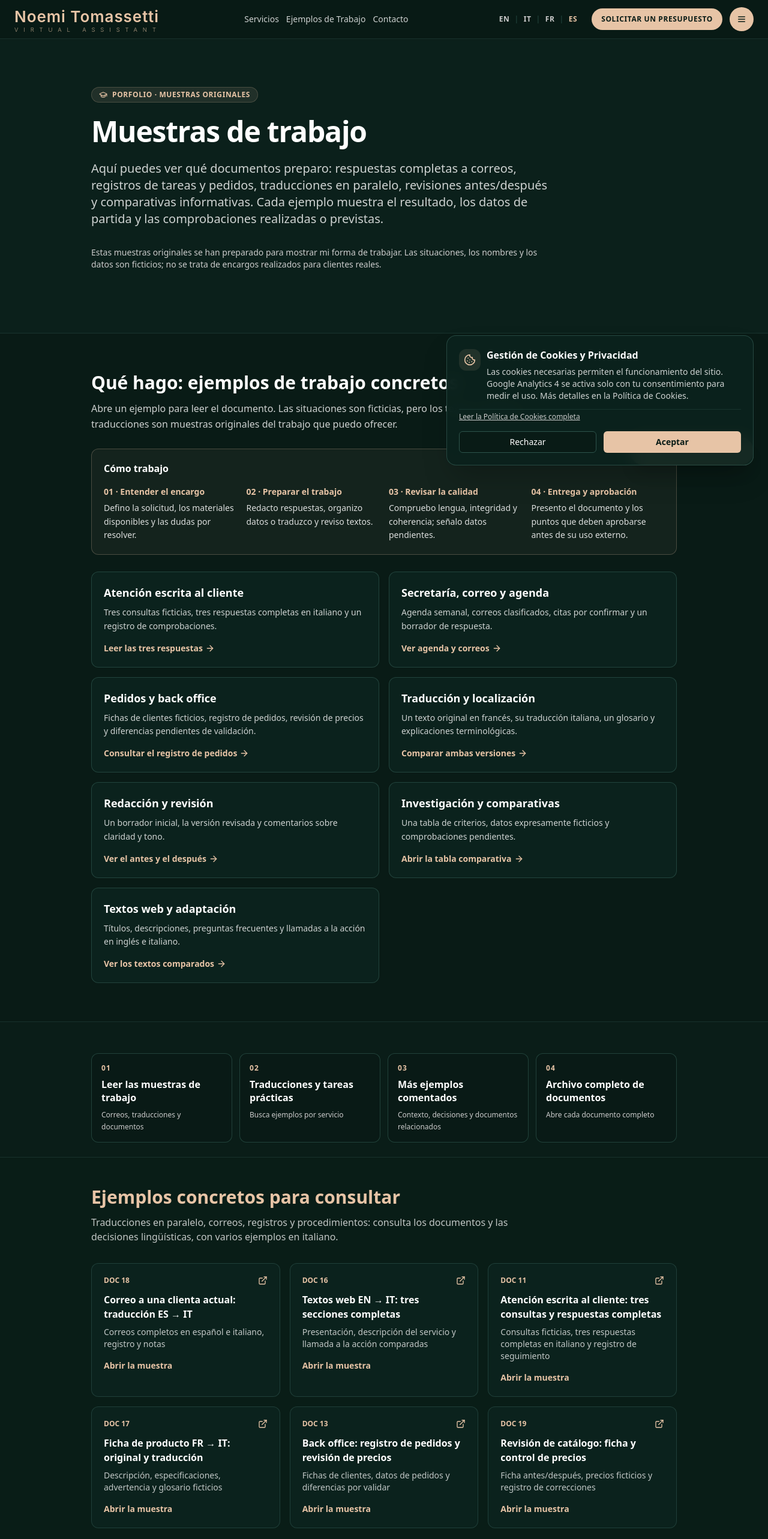
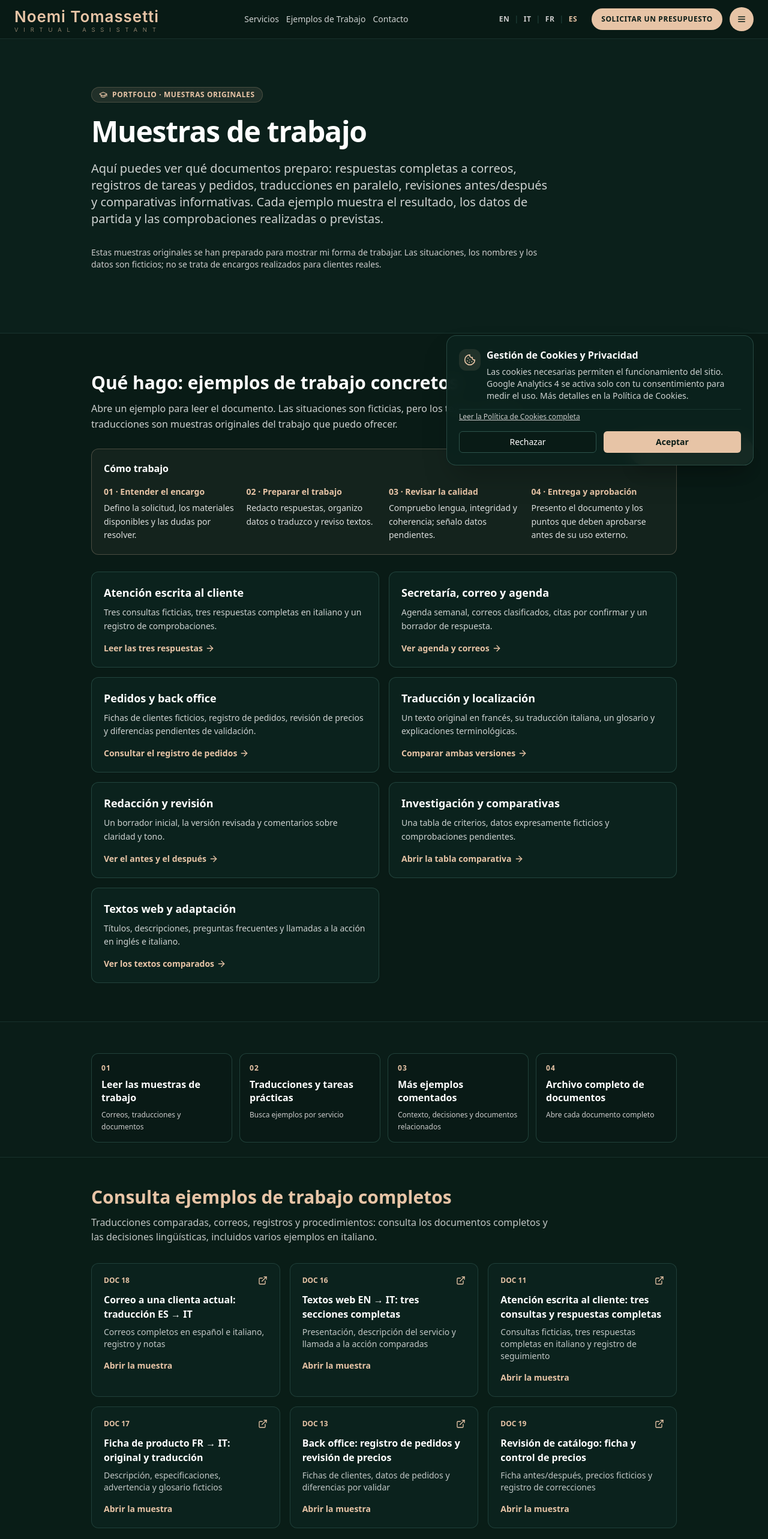
Before and after one commit to noemitomassetti/noemitomassetti-it, a React (Vite) app: page /es/ejemplos-de-trabajo in a window 1280 px wide. Shown: the top 2566 px of the page at 60% size. Built offline with nearby package versions, Linux system fonts and the light colour scheme; the HTML template or start-up script is replaced by a standard one.

Commit message:
Proofread Spanish portfolio labels and strengthen transparent sample descriptions

```diff
--- a/src/pages/Portfolio.tsx
+++ b/src/pages/Portfolio.tsx
@@ -318,10 +318,10 @@ export default function Portfolio() {
 
   const categories: { id: PortfolioCategory; label: Record<Language, string>; shortLabel: Record<Language, string>; icon: React.ReactNode }[] = [
     { id: "all", label: { it: "Tutti i progetti", en: "All examples", fr: "Tous les exemples", es: "Todas las muestras" }, shortLabel: { it: "Tutti", en: "All", fr: "Tous", es: "Todos" }, icon: <SlidersHorizontal className="w-3.5 h-3.5" /> },
-    { id: "translation", label: { it: "Traduzione & Localizzazione", en: "Translation & Localisation", fr: "Traduction & Localisation", es: "Traducción y Localización" }, shortLabel: { it: "Traduzioni", en: "Translation", fr: "Traduction", es: "Traducción" }, icon: <Globe className="w-3.5 h-3.5" /> },
+    { id: "translation", label: { it: "Traduzione & Localizzazione", en: "Translation & Localisation", fr: "Traduction & Localisation", es: "Traducción y localización" }, shortLabel: { it: "Traduzioni", en: "Translation", fr: "Traduction", es: "Traducción" }, icon: <Globe className="w-3.5 h-3.5" /> },
     { id: "research", label: { it: "Ricerche informative & confronti", en: "Informational research & comparisons", fr: "Recherche documentaire et comparaisons", es: "Investigación informativa y comparativas" }, shortLabel: { it: "Ricerche", en: "Research", fr: "Recherche", es: "Investigación" }, icon: <Search className="w-3.5 h-3.5" /> },
     { id: "backoffice", label: { it: "Segreteria & Back Office Operativo", en: "Secretarial support & operational back office", fr: "Secrétariat, relation client et back-office", es: "Secretaría, atención al cliente y back office" }, shortLabel: { it: "Back office", en: "Back office", fr: "Back-office", es: "Back office" }, icon: <Briefcase className="w-3.5 h-3.5" /> },
-    { id: "writing", label: { it: "Scrittura & Revisione", en: "Writing & Revision", fr: "Rédaction & Révision", es: "Redacción y Corrección" }, shortLabel: { it: "Revisione", en: "Writing", fr: "Révision", es: "Redacción" }, icon: <PenTool className="w-3.5 h-3.5" /> },
+    { id: "writing", label: { it: "Scrittura & Revisione", en: "Writing & Revision", fr: "Rédaction & Révision", es: "Redacción y revisión" }, shortLabel: { it: "Revisione", en: "Writing", fr: "Révision", es: "Redacción" }, icon: <PenTool className="w-3.5 h-3.5" /> },
     { id: "web", label: { it: "Contenuti per Siti & Landing Page", en: "Website & Landing Page Copy", fr: "Contenus web et pages de destination", es: "Contenidos web y páginas de destino" }, shortLabel: { it: "Contenuti web", en: "Web copy", fr: "Contenus web", es: "Contenidos web" }, icon: <Layers className="w-3.5 h-3.5" /> },
   ];
 
@@ -408,7 +408,7 @@ export default function Portfolio() {
               : lang === "fr"
               ? "Portfolio · Exemples originaux"
               : lang === "es"
-              ? "Porfolio · Muestras originales"
+              ? "Portfolio · Muestras originales"
               : "Portfolio · Original Work Samples"}
           </div>
 
@@ -500,12 +500,12 @@ export default function Portfolio() {
       <section aria-labelledby="tangible-work" className="scroll-mt-24 py-12 border-b border-border/40 bg-card/30">
         <div className="container px-4 md:px-6 max-w-5xl mx-auto">
           <h2 id="tangible-work" className="text-2xl md:text-3xl font-bold text-primary mb-3">
-            {lang === "it" ? "Esempi concreti da consultare" : lang === "fr" ? "Exemples concrets à consulter" : lang === "es" ? "Ejemplos concretos para consultar" : "Explore the sample documents"}
+            {lang === "it" ? "Esempi concreti da consultare" : lang === "fr" ? "Exemples concrets à consulter" : lang === "es" ? "Consulta ejemplos de trabajo completos" : "Explore the sample documents"}
           </h2>
           <p className="text-foreground/75 mb-8 max-w-3xl">
             {lang === "it" ? "Email, registri operativi, traduzioni a fronte, schede prodotto e procedure. Apri i documenti e valuta direttamente chiarezza, terminologia e organizzazione."
               : lang === "fr" ? "Traductions en regard, courriels, tableaux de suivi et procédures : consultez les documents et les choix de formulation, dont plusieurs exemples en italien."
-              : lang === "es" ? "Traducciones en paralelo, correos, registros y procedimientos: consulta los documentos y las decisiones lingüísticas, con varios ejemplos en italiano."
+              : lang === "es" ? "Traducciones comparadas, correos, registros y procedimientos: consulta los documentos completos y las decisiones lingüísticas, incluidos varios ejemplos en italiano."
               : "Side-by-side translations, customer emails, trackers and procedures. Read the documents and evaluate the wording, including complete samples in Italian."}
           </p>
           <div className="grid grid-cols-1 sm:grid-cols-2 lg:grid-cols-3 gap-4">
@@ -857,7 +857,7 @@ export default function Portfolio() {
                                     : lang === "fr"
                                     ? "Texte Source"
                                     : lang === "es"
-                                    ? "Texto Origen"
+                                    ? "Texto original"
                                     : "Original Source"}{" "}
                                   ({caseItem.comparison.sourceLang})
                                 </span>
@@ -1151,7 +1151,7 @@ export default function Portfolio() {
                 : lang === "fr"
                 ? "Tous les documents présentés ci-dessus comportent des données synthétiques à vocation purement méthodologique pour illustrer la rigueur de Noemi Tomassetti."
                 : lang === "es"
-                ? "Todos los documentos presentados contienen datos sintéticos con fines exclusivamente metodológicos para mostrar el rigor analítico de Noemi Tomassetti."
+                ? "Estos documentos son ejemplos originales creados para el portfolio con situaciones, nombres y datos ficticios. No proceden de encargos realizados para clientes."
                 : "All documents above are produced with synthetic data for independent methodological demonstration to illustrate the analytical rigor of Noemi Tomassetti."}
             </span>
           </div>
```
